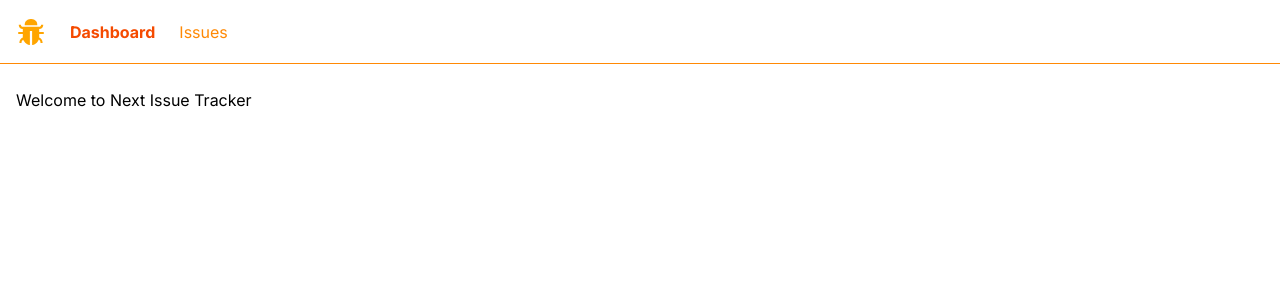
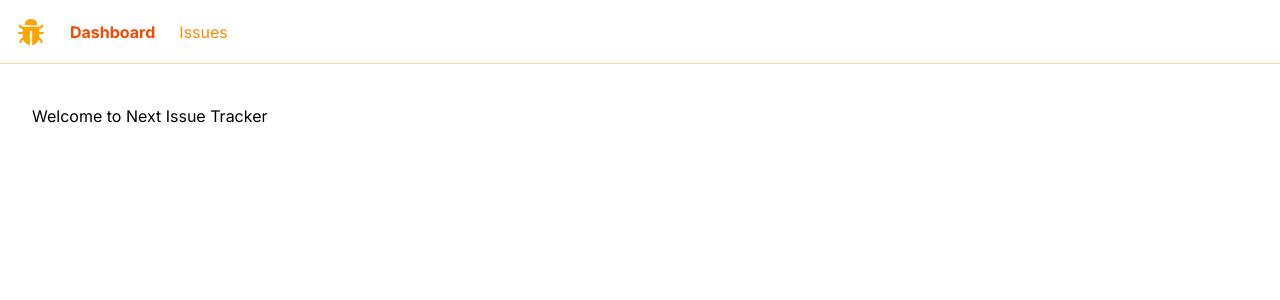
Before and after one commit to kazeneza-zephilin/issue-tracker, a Next.js app: page / in a window 1280 px wide. Shown: the top 300 px of the page. Built offline with nearby package versions, Linux system fonts and the light colour scheme; what @radix-ui/themes would draw is missing.

Commit message:
add new issue page

```diff
--- a/app/Navbar.tsx
+++ b/app/Navbar.tsx
@@ -12,7 +12,7 @@ const Navbar = () => {
     ];
     const currentPath = usePathname();
     return (
-        <nav className="flex items-center  h-16 mb-2 border-b border-orange-400 p-4 space-x-6">
+        <nav className="flex items-center  h-16 mb-2 border-b border-orange-200 p-4 space-x-6">
             <AiFillBug color="orange" size={30} />
             <ul className="flex space-x-6">
                 {Links.map((link) => (
--- /dev/null
+++ b/app/issues/new/page.tsx
@@ -0,0 +1,15 @@
+import React from "react";
+import { TextArea, TextField } from "@radix-ui/themes";
+
+const newIssuePage = () => {
+    return (
+        <div className="max-w-2xl space-y-4">
+            <TextField.Root placeholder="Issue Title">
+                <TextField.Slot />
+            </TextField.Root>
+            <TextArea placeholder="add description" />
+        </div>
+    );
+};
+
+export default newIssuePage;
--- a/app/issues/page.tsx
+++ b/app/issues/page.tsx
@@ -1,9 +1,10 @@
 import React from 'react'
 import { Button } from '@radix-ui/themes'
+import Link from 'next/link'
 
 const IssuesPage = () => {
   return (
-    <div><Button>new issue</Button></div>
+    <div><Button><Link href={'/issues/new'}>New Issue</Link></Button></div>
   )
 }
 
--- a/app/layout.tsx
+++ b/app/layout.tsx
@@ -26,7 +26,7 @@ export default function RootLayout({
             <body className={inter.className}>
                 <Theme>
                     <Navbar />
-                    <main>{children}</main>
+                    <main className="p-4">{children}</main>
                 </Theme>
             </body>
         </html>
```
